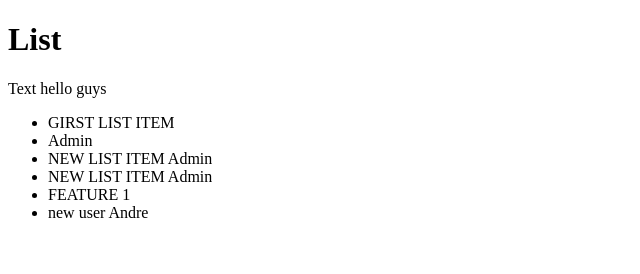
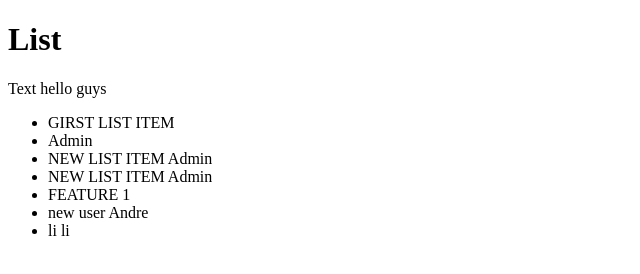
Before and after one commit to prog-kiev-git/project-x, a plain HTML site: page index.html in a window 1280 px wide. Shown: the full height of the page, 0-640 px from the left. Drawn offline with Linux system fonts and the light colour scheme.

Commit message:
some commit new

```diff
--- a/index.html
+++ b/index.html
@@ -15,6 +15,7 @@
 		<li>NEW LIST ITEM Admin</li>
 		<li>FEATURE 1</li>
 		<li>new user Andre</li>
+		<li>li li</li>
 	</ul>
 </body>
 </html>
```
